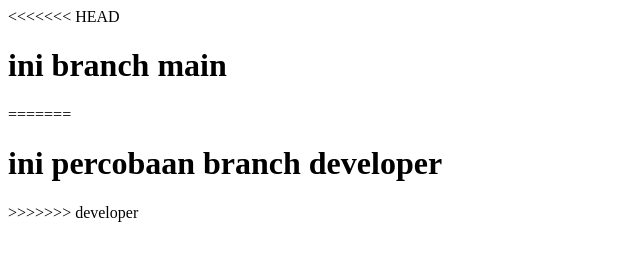
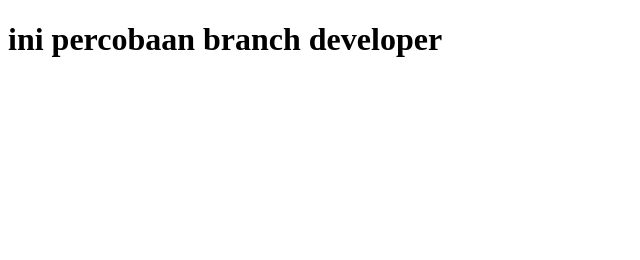
Before and after one commit to ANDREansen/ui-ux_Andre-Setyo-Nugroho, a plain HTML site: page index.html in a window 1280 px wide. Shown: the whole page, without its empty margins (0-640 px from the left). Drawn offline with Linux system fonts and the light colour scheme.

Commit message:
percobaan merge

```diff
--- a/index.html
+++ b/index.html
@@ -7,10 +7,6 @@
     <title>Document</title>
 </head>
 <body>
-<<<<<<< HEAD
-    <h1>ini branch main</h1>
-=======
     <h1>ini percobaan branch developer</h1>
->>>>>>> developer
 </body>
 </html>
```
